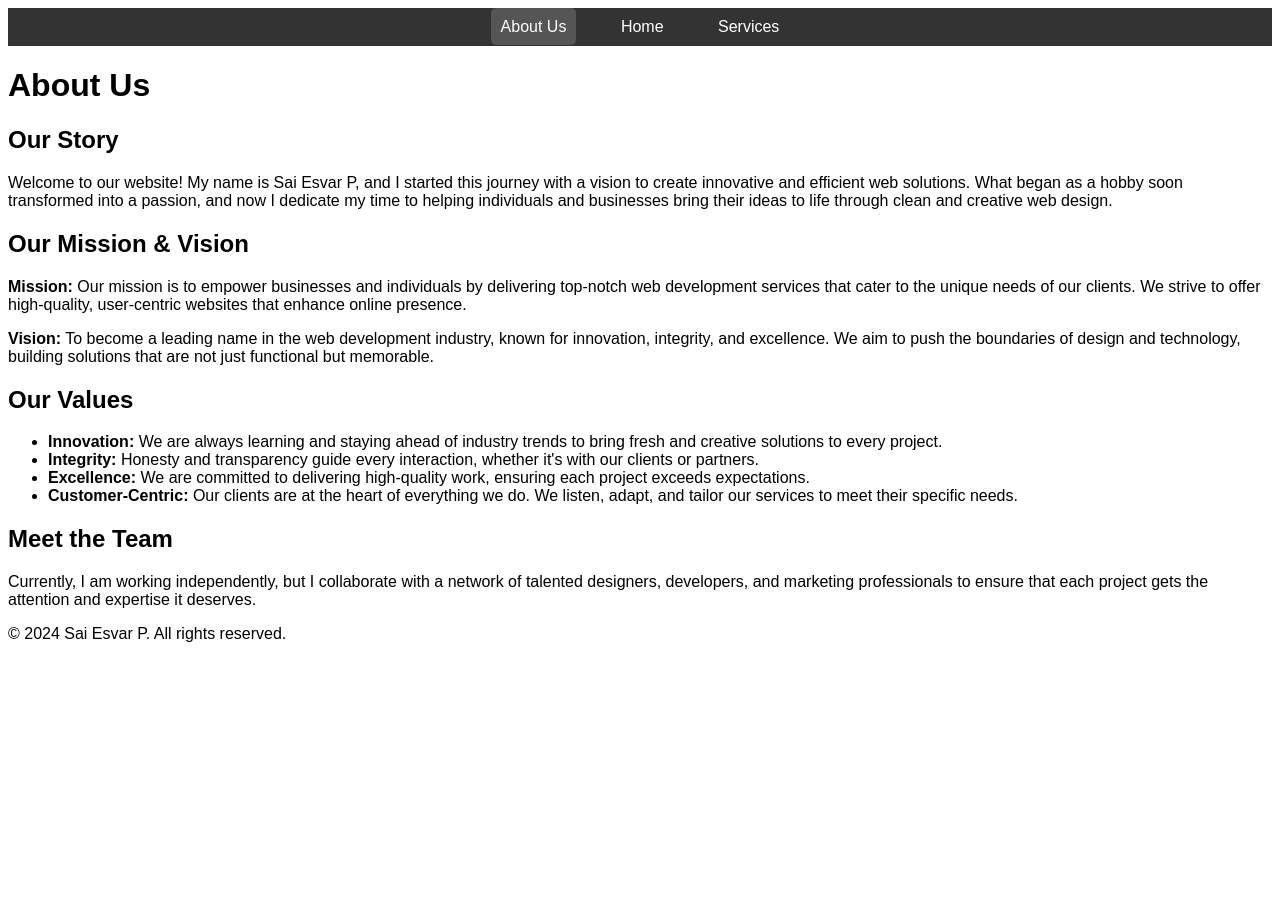
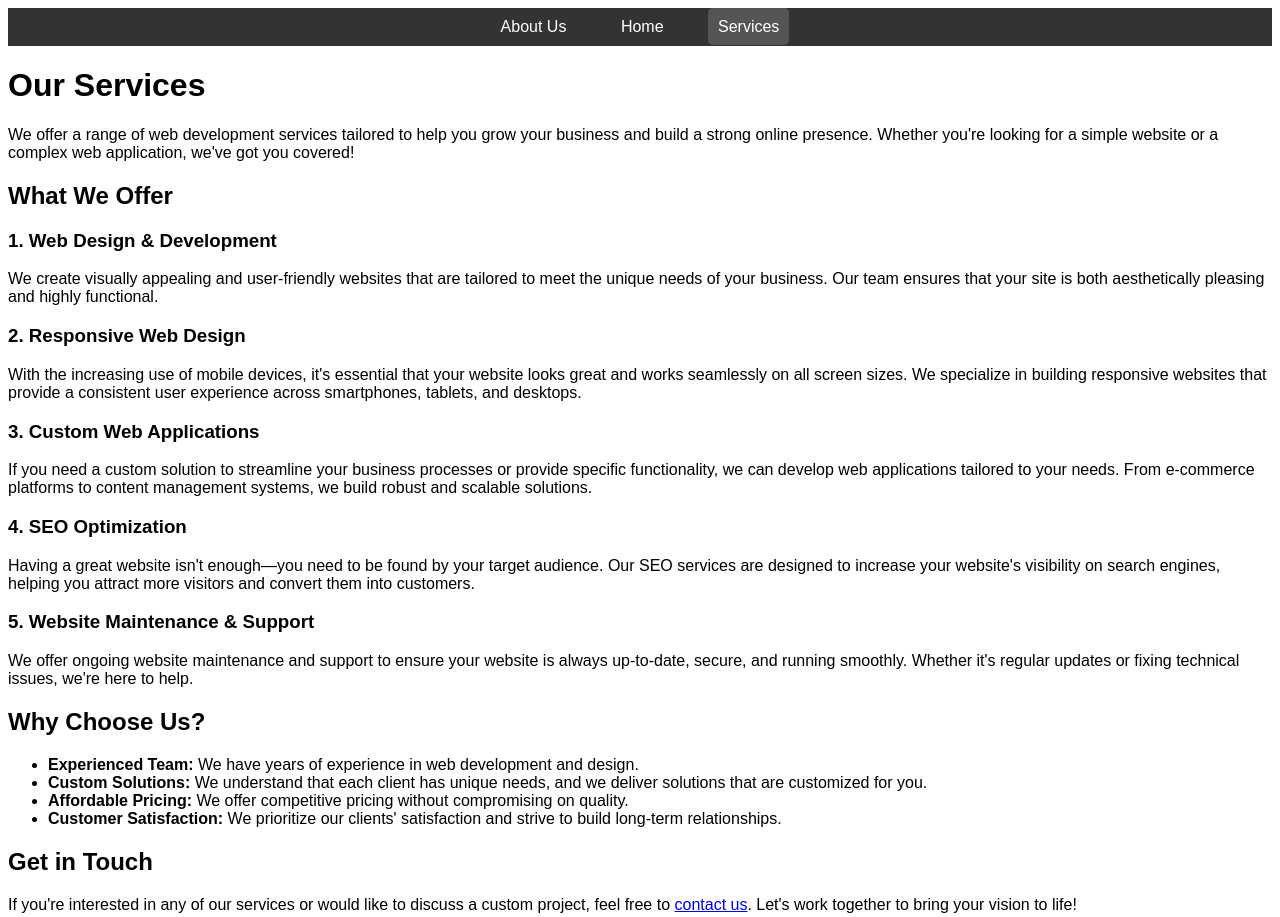
Before and after one commit to esvar499/MultiPageTask, a plain HTML site: page AboutUs.html in a window 1280 px wide. Shown: the top 917 px of the page. Before the commit the page ends 800 px from the top, so only its background shows below. Drawn offline with Linux system fonts and the light colour scheme.

Commit message:
update the code

```diff
--- a/AboutUs.html
+++ b/AboutUs.html
@@ -1,49 +1,57 @@
-
-</html><!DOCTYPE html>
+<!DOCTYPE html>
 <html lang="en">
 <head>
     <link href="Styles.css" rel="stylesheet">
     <meta charset="UTF-8">
     <meta name="viewport" content="width=device-width, initial-scale=1.0">
-    <title>About Us</title>
+    <title>Services</title>
 </head>
 <body>
     <nav class="navbar">
         <ul>
-          <li><a href="AboutUs.html" class="active">About Us</a></li>
+          <li><a href="AboutUs.html">About Us</a></li>
           <li><a href="Index.html">Home</a></li>
-          <li><a href="Services.html">Services</a></li>
+          <li><a href="Services.html" class="active">Services</a></li>
         </ul>
     </nav>
 
     <header>
-        <h1>About Us</h1>
+        <h1>Our Services</h1>
+        <p>We offer a range of web development services tailored to help you grow your business and build a strong online presence. Whether you're looking for a simple website or a complex web application, we've got you covered!</p>
     </header>
 
-    <section id="our-story">
-        <h2>Our Story</h2>
-        <p>Welcome to our website! My name is Sai Esvar P, and I started this journey with a vision to create innovative and efficient web solutions. What began as a hobby soon transformed into a passion, and now I dedicate my time to helping individuals and businesses bring their ideas to life through clean and creative web design.</p>
+    <section id="services-list">
+        <h2>What We Offer</h2>
+
+        <h3>1. Web Design & Development</h3>
+        <p>We create visually appealing and user-friendly websites that are tailored to meet the unique needs of your business. Our team ensures that your site is both aesthetically pleasing and highly functional.</p>
+
+        <h3>2. Responsive Web Design</h3>
+        <p>With the increasing use of mobile devices, it's essential that your website looks great and works seamlessly on all screen sizes. We specialize in building responsive websites that provide a consistent user experience across smartphones, tablets, and desktops.</p>
+
+        <h3>3. Custom Web Applications</h3>
+        <p>If you need a custom solution to streamline your business processes or provide specific functionality, we can develop web applications tailored to your needs. From e-commerce platforms to content management systems, we build robust and scalable solutions.</p>
+
+        <h3>4. SEO Optimization</h3>
+        <p>Having a great website isn't enough—you need to be found by your target audience. Our SEO services are designed to increase your website's visibility on search engines, helping you attract more visitors and convert them into customers.</p>
+
+        <h3>5. Website Maintenance & Support</h3>
+        <p>We offer ongoing website maintenance and support to ensure your website is always up-to-date, secure, and running smoothly. Whether it's regular updates or fixing technical issues, we're here to help.</p>
     </section>
 
-    <section id="mission-vision">
-        <h2>Our Mission & Vision</h2>
-        <p><strong>Mission:</strong> Our mission is to empower businesses and individuals by delivering top-notch web development services that cater to the unique needs of our clients. We strive to offer high-quality, user-centric websites that enhance online presence.</p>
-        <p><strong>Vision:</strong> To become a leading name in the web development industry, known for innovation, integrity, and excellence. We aim to push the boundaries of design and technology, building solutions that are not just functional but memorable.</p>
-    </section>
-
-    <section id="values">
-        <h2>Our Values</h2>
+    <section id="why-choose-us">
+        <h2>Why Choose Us?</h2>
         <ul>
-            <li><strong>Innovation:</strong> We are always learning and staying ahead of industry trends to bring fresh and creative solutions to every project.</li>
-            <li><strong>Integrity:</strong> Honesty and transparency guide every interaction, whether it's with our clients or partners.</li>
-            <li><strong>Excellence:</strong> We are committed to delivering high-quality work, ensuring each project exceeds expectations.</li>
-            <li><strong>Customer-Centric:</strong> Our clients are at the heart of everything we do. We listen, adapt, and tailor our services to meet their specific needs.</li>
+            <li><strong>Experienced Team:</strong> We have years of experience in web development and design.</li>
+            <li><strong>Custom Solutions:</strong> We understand that each client has unique needs, and we deliver solutions that are customized for you.</li>
+            <li><strong>Affordable Pricing:</strong> We offer competitive pricing without compromising on quality.</li>
+            <li><strong>Customer Satisfaction:</strong> We prioritize our clients' satisfaction and strive to build long-term relationships.</li>
         </ul>
     </section>
 
-    <section id="team">
-        <h2>Meet the Team</h2>
-        <p>Currently, I am working independently, but I collaborate with a network of talented designers, developers, and marketing professionals to ensure that each project gets the attention and expertise it deserves.</p>
+    <section id="get-in-touch">
+        <h2>Get in Touch</h2>
+        <p>If you're interested in any of our services or would like to discuss a custom project, feel free to <a href="Contact.html">contact us</a>. Let's work together to bring your vision to life!</p>
     </section>
 
     <footer>
```
